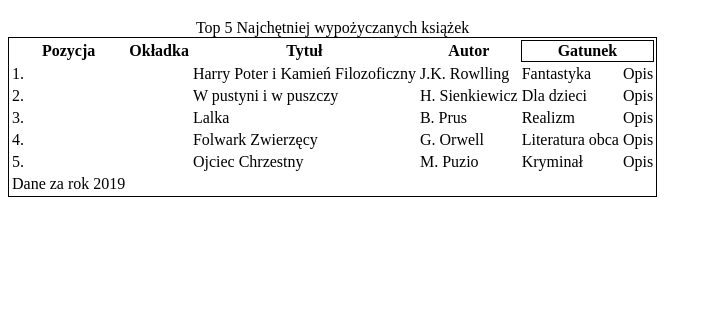
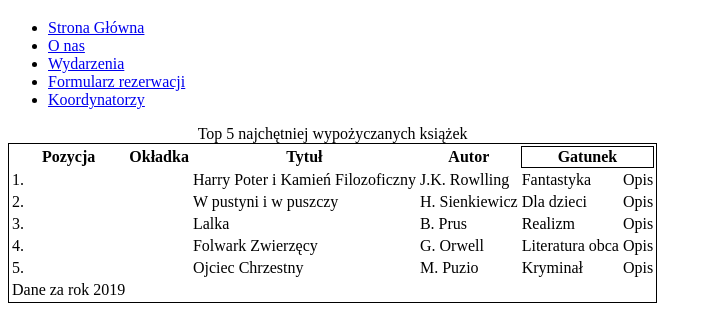
Before and after one commit to dowely/neighbourhood-library, a plain HTML site: page index.html in a window 1280 px wide. Shown: the part 61-394 px from the top of the page, without its empty margins (0-712 px from the left). Drawn offline with Linux system fonts and the light colour scheme.

Commit message:
Created top navigation menu

```diff
--- a/index.html
+++ b/index.html
@@ -10,8 +10,20 @@
   <body>
     <h1>Witamy w naszej bibliotece sąsiedzkiej!</h1>
 
+    <!-- Top navigation menu begins -->
+    <nav>
+      <ul>
+        <li><a href="index.html">Strona Główna</a></li>
+        <li><a href="#">O nas</a></li>
+        <li><a href="#">Wydarzenia</a></li>
+        <li><a href="#">Formularz rezerwacji</a></li>
+        <li><a href="#">Koordynatorzy</a></li>
+      </ul>
+    </nav>
+    <!-- Top navigation menu ends -->
+
     <table style="border: 1px solid black">
-      <caption>Top 5 Najchętniej wypożyczanych książek</caption>
+      <caption>Top 5 najchętniej wypożyczanych książek</caption>
 
       <thead>
         <tr>
```
Also changed, not shown: toDoItems.txt (added).
